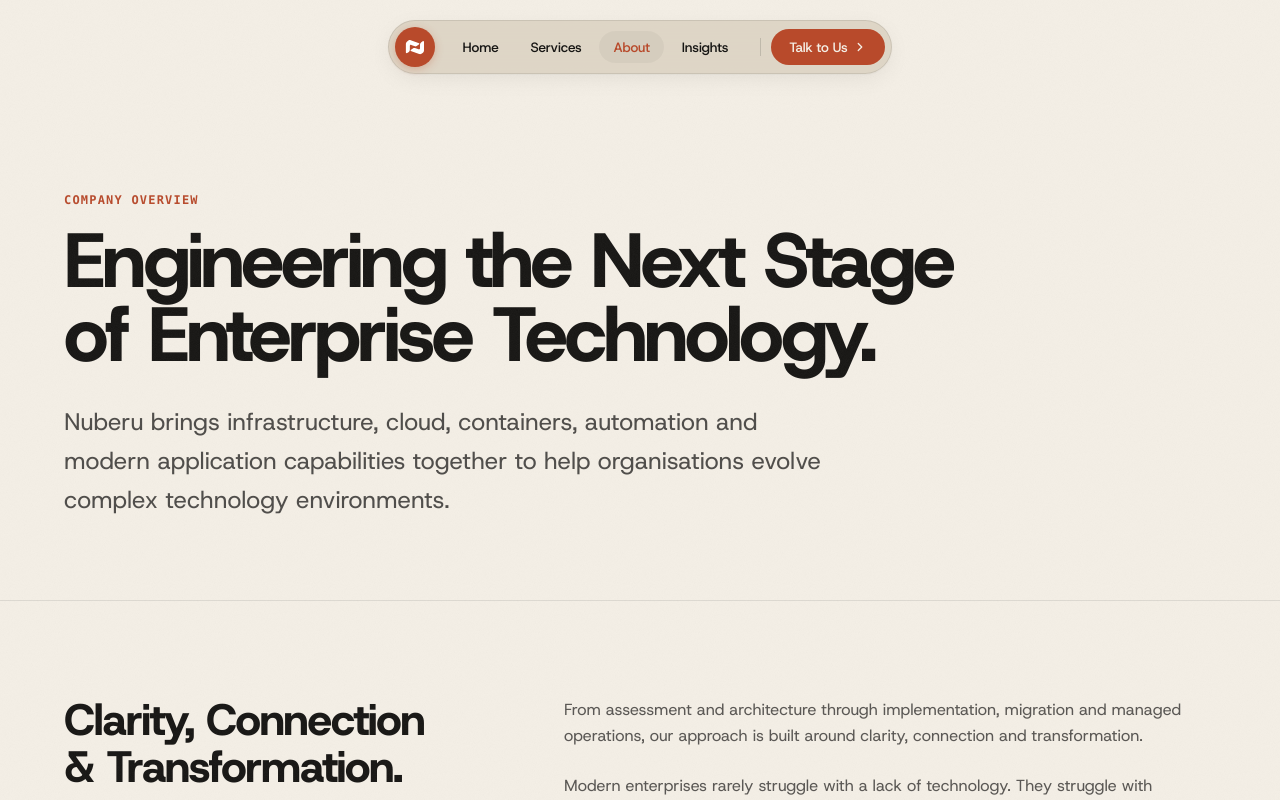
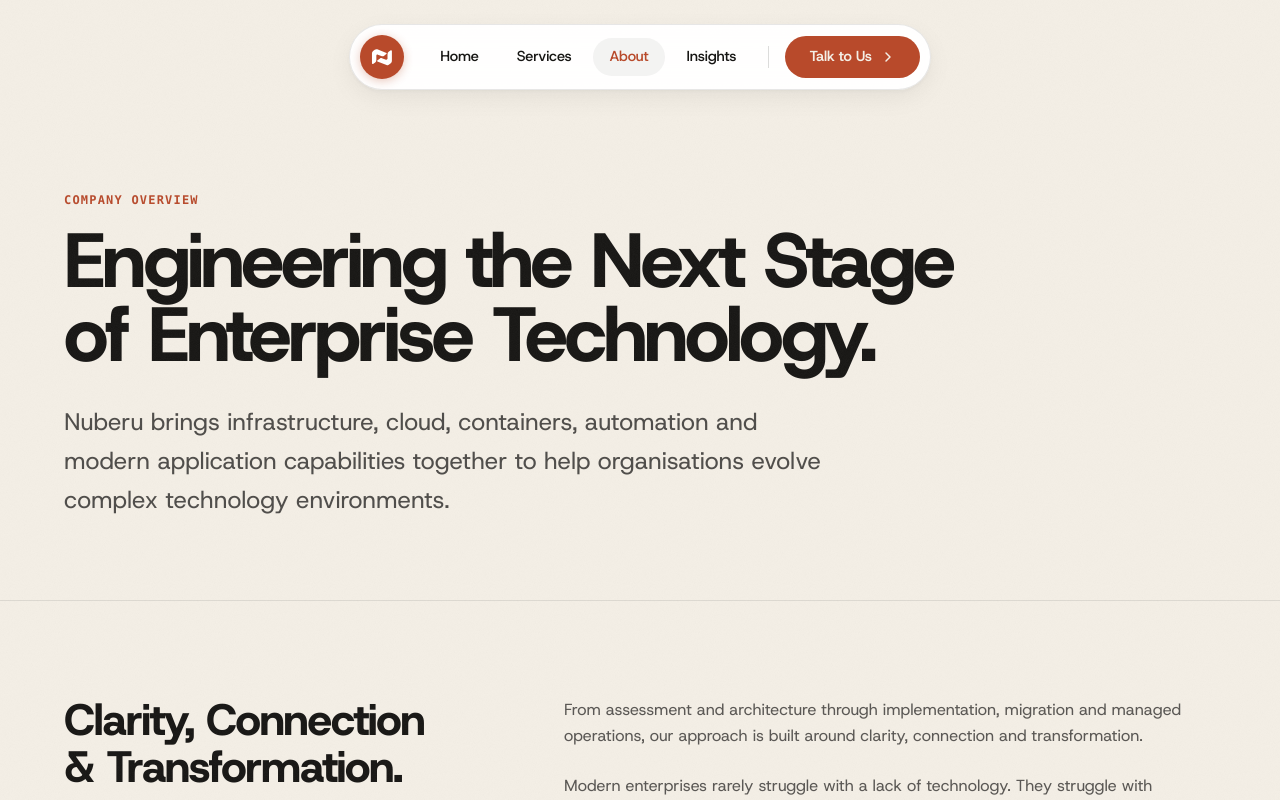
Before and after one commit to MuhammedShammas011/Nuberu, a Next.js app: page /about in a window 1280 px wide. Shown: the top 800 px of the page. Built offline with nearby package versions, Linux system fonts and the light colour scheme.

Commit message:
FewUpdates

```diff
--- a/app/components/Navbar.tsx
+++ b/app/components/Navbar.tsx
@@ -8,17 +8,29 @@
 import { ChevronRight } from 'lucide-react';
 
 export default function Navbar() {
-  const [scrolled, setScrolled] = useState(false);
+  const [isPastHero, setIsPastHero] = useState(false);
+  const [isHovered, setIsHovered] = useState(false);
   const [mobileOpen, setMobileOpen] = useState(false);
   const pathname = usePathname();
 
   useEffect(() => {
     const handleScroll = () => {
-      setScrolled(window.scrollY > 20);
+      const heroEl = document.getElementById('hero');
+      if (heroEl) {
+        const rect = heroEl.getBoundingClientRect();
+        // Scrolled past the first section when its bottom edge reaches near navbar height
+        setIsPastHero(rect.bottom <= 100);
+      } else {
+        setIsPastHero(window.scrollY > 300);
+      }
     };
+
     window.addEventListener('scroll', handleScroll, { passive: true });
+    handleScroll();
     return () => window.removeEventListener('scroll', handleScroll);
   }, []);
+
+  const showFullNav = !isPastHero || isHovered;
 
   useEffect(() => {
     if (mobileOpen) {
@@ -41,42 +53,58 @@
   return (
     <>
       {/* Floating Capsule Header Container */}
-      <header className="fixed top-3.5 sm:top-5 inset-x-0 z-50 flex justify-center px-4 pointer-events-none">
-        <div
-          className={`pointer-events-auto flex items-center justify-between md:justify-start gap-1 sm:gap-1.5 p-1.5 rounded-full bg-[#DDD4C5]/95 backdrop-blur-md border border-[#171614]/10 transition-all duration-300 ${
-            scrolled
-              ? 'shadow-[0_12px_32px_rgba(23,22,20,0.12)] border-[#171614]/15'
-              : 'shadow-[0_6px_24px_-4px_rgba(23,22,20,0.08),0_1px_2px_rgba(23,22,20,0.04)]'
+      <header className="fixed top-4 sm:top-6 inset-x-0 z-50 flex justify-center px-4 pointer-events-none">
+        <motion.div
+          layout
+          onMouseEnter={() => setIsHovered(true)}
+          onMouseLeave={() => setIsHovered(false)}
+          transition={{
+            layout: { duration: 0.35, ease: [0.25, 0.46, 0.45, 0.94] },
+          }}
+          className={`pointer-events-auto flex items-center justify-between md:justify-start gap-2 sm:gap-2.5 p-2 sm:p-2.5 rounded-full bg-white/95 backdrop-blur-md border border-[#171614]/10 transition-shadow duration-300 ${
+            isPastHero
+              ? 'shadow-[0_14px_36px_rgba(23,22,20,0.14)] border-[#171614]/15'
+              : 'shadow-[0_8px_28px_-4px_rgba(23,22,20,0.08),0_2px_4px_rgba(23,22,20,0.04)]'
           }`}
         >
           {/* Left Circular Mark Badge */}
           <Link
             href="/"
-            className="w-9 h-9 sm:w-10 sm:h-10 rounded-full bg-[#B84A2B] hover:bg-[#9E3E23] flex items-center justify-center shrink-0 transition-all duration-200 hover:scale-105 shadow-[0_2px_8px_rgba(184,74,43,0.3)]"
+            className="w-10 h-10 sm:w-11 sm:h-11 rounded-full bg-[#B84A2B] hover:bg-[#9E3E23] flex items-center justify-center shrink-0 transition-all duration-200 hover:scale-105 shadow-[0_2px_10px_rgba(184,74,43,0.32)]"
             aria-label="Nuberu Home"
           >
             <Image
               src="/images/nuberu_mark_white.svg"
               alt="NUBERU"
-              width={20}
-              height={16}
+              width={24}
+              height={20}
               priority
-              className="w-4.5 sm:w-5 h-auto block"
+              className="w-5 sm:w-5.5 h-auto block"
             />
           </Link>
 
-          {/* Desktop Navigation Links */}
-          <nav className="hidden md:flex items-center gap-0.5 sm:gap-1 px-1 lg:px-2" aria-label="Main Navigation">
+          {/* Desktop Navigation Links & Divider — Collapses after first section, smoothly expands on hover */}
+          <AnimatePresence initial={false}>
+            {showFullNav && (
+              <motion.div
+                key="desktop-nav"
+                initial={{ opacity: 0, width: 0 }}
+                animate={{ opacity: 1, width: 'auto' }}
+                exit={{ opacity: 0, width: 0 }}
+                transition={{ duration: 0.28, ease: [0.25, 0.46, 0.45, 0.94] }}
+                className="hidden md:flex items-center overflow-hidden whitespace-nowrap"
+              >
+                <nav className="flex items-center gap-1 sm:gap-1.5 px-1.5 lg:px-2.5" aria-label="Main Navigation">
                   {navLinks.map((link) => {
                     const isActive = pathname === link.href;
                     return (
                       <Link
                         key={link.label}
                         href={link.href}
-                  className={`px-3 sm:px-3.5 py-1.5 rounded-full text-[13.5px] font-medium tracking-[-0.01em] transition-colors relative ${
+                        className={`px-3.5 sm:px-4 py-2 rounded-full text-[14px] sm:text-[14.5px] font-medium tracking-[-0.01em] transition-colors relative ${
                           isActive
-                      ? 'text-[#B84A2B] bg-[#171614]/[0.04]'
-                      : 'text-[#171614] hover:text-[#B84A2B] hover:bg-[#171614]/[0.03]'
+                            ? 'text-[#B84A2B] bg-[#171614]/[0.05]'
+                            : 'text-[#171614] hover:text-[#B84A2B] hover:bg-[#171614]/[0.035]'
                         }`}
                       >
                         {link.label}
@@ -86,53 +114,56 @@
                 </nav>
 
                 {/* Thin Vertical Divider */}
-          <div className="hidden md:block h-4.5 w-[1px] bg-[#171614]/15 mx-1" aria-hidden="true" />
+                <div className="h-5 sm:h-5.5 w-[1px] bg-[#171614]/15 mx-1.5 shrink-0" aria-hidden="true" />
+              </motion.div>
+            )}
+          </AnimatePresence>
 
           {/* Desktop CTA Pill Button */}
           <div className="hidden md:block">
             <Link
               href="/contact"
-              className="inline-flex items-center gap-1.5 text-[13.5px] font-medium text-[#F4EFE6] bg-[#B84A2B] hover:bg-[#9E3E23] px-4.5 py-2 rounded-full tracking-[-0.01em] transition-all hover:-translate-y-0.5 hover:shadow-[0_4px_14px_rgba(184,74,43,0.25)] shrink-0"
+              className="inline-flex items-center gap-2 text-[14px] sm:text-[14.5px] font-semibold text-[#F4EFE6] bg-[#B84A2B] hover:bg-[#9E3E23] px-5 sm:px-6 py-2.5 rounded-full tracking-[-0.01em] transition-all hover:-translate-y-0.5 hover:shadow-[0_4px_16px_rgba(184,74,43,0.28)] shrink-0 whitespace-nowrap"
             >
               <span>Talk to Us</span>
-              <ChevronRight className="w-3.5 h-3.5 stroke-[2.2]" />
+              <ChevronRight className="w-4 h-4 stroke-[2.2]" />
             </Link>
           </div>
 
           {/* Mobile Right Controls: Compact CTA + Hamburger */}
-          <div className="flex md:hidden items-center gap-1.5 pl-1.5">
+          <div className="flex md:hidden items-center gap-2 pl-1.5">
             <Link
               href="/contact"
-              className="text-xs font-semibold text-[#F4EFE6] bg-[#B84A2B] px-3.5 py-1.5 rounded-full shrink-0"
+              className="text-xs sm:text-[13px] font-semibold text-[#F4EFE6] bg-[#B84A2B] px-4 py-2 rounded-full shrink-0"
             >
               Talk to Us
             </Link>
 
             <button
               type="button"
-              className="flex flex-col justify-center items-center w-8 h-8 gap-1 rounded-full hover:bg-[#171614]/5 transition-colors shrink-0"
+              className="flex flex-col justify-center items-center w-9 h-9 gap-1 rounded-full hover:bg-[#171614]/5 transition-colors shrink-0"
               onClick={() => setMobileOpen(!mobileOpen)}
               aria-label="Toggle navigation menu"
               aria-expanded={mobileOpen}
             >
               <span
-                className={`block w-4 h-[1.5px] bg-[#171614] transition-transform duration-300 ${
-                  mobileOpen ? 'translate-y-[5.5px] rotate-45' : ''
+                className={`block w-4.5 h-[1.5px] bg-[#171614] transition-transform duration-300 ${
+                  mobileOpen ? 'translate-y-[6px] rotate-45' : ''
                 }`}
               />
               <span
-                className={`block w-4 h-[1.5px] bg-[#171614] transition-opacity duration-300 ${
+                className={`block w-4.5 h-[1.5px] bg-[#171614] transition-opacity duration-300 ${
                   mobileOpen ? 'opacity-0' : ''
                 }`}
               />
               <span
-                className={`block w-4 h-[1.5px] bg-[#171614] transition-transform duration-300 ${
-                  mobileOpen ? '-translate-y-[5.5px] -rotate-45' : ''
+                className={`block w-4.5 h-[1.5px] bg-[#171614] transition-transform duration-300 ${
+                  mobileOpen ? '-translate-y-[6px] -rotate-45' : ''
                 }`}
               />
             </button>
           </div>
-        </div>
+        </motion.div>
       </header>
 
       {/* Mobile Drawer Floating Card */}
```
Lines whose indentation alone changed are shown as unchanged.
